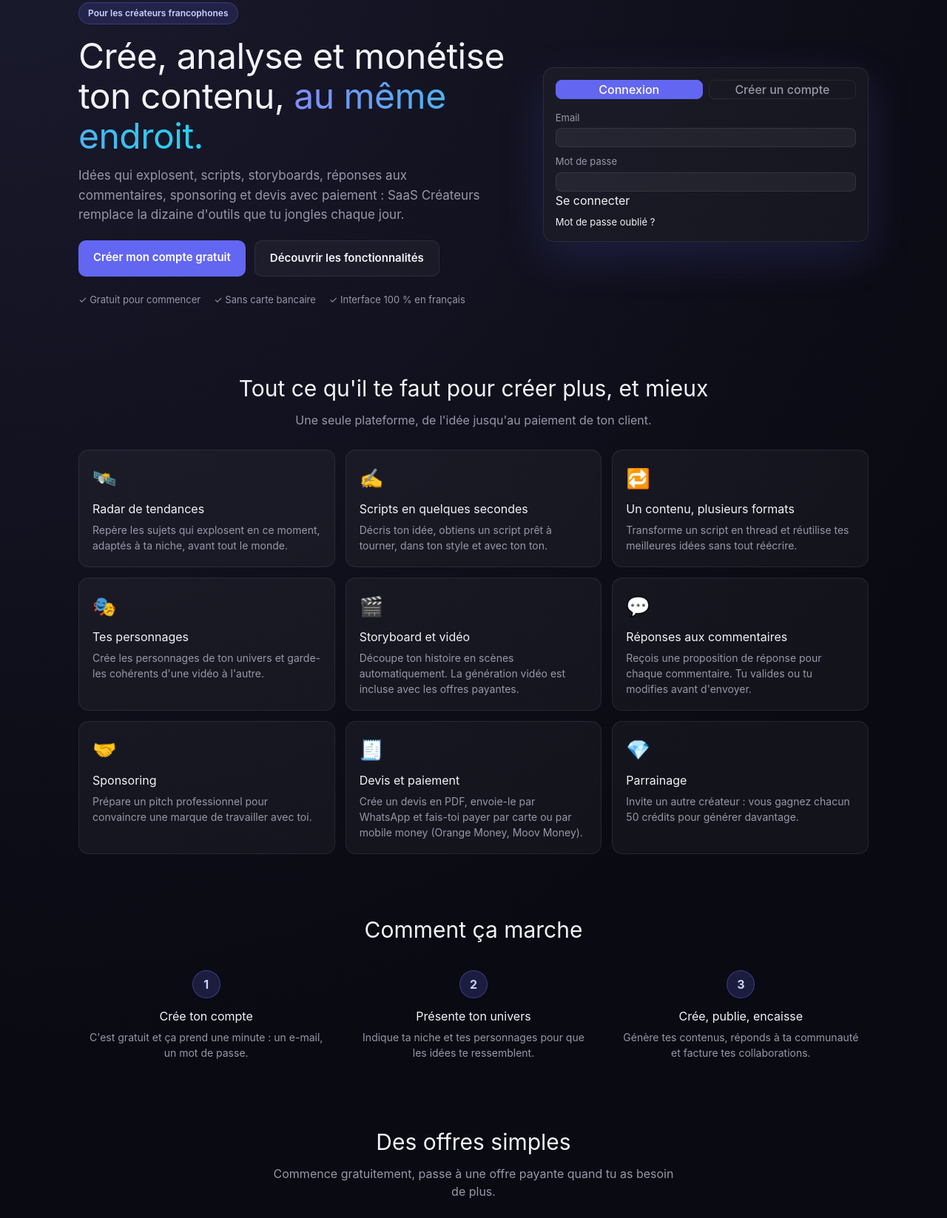
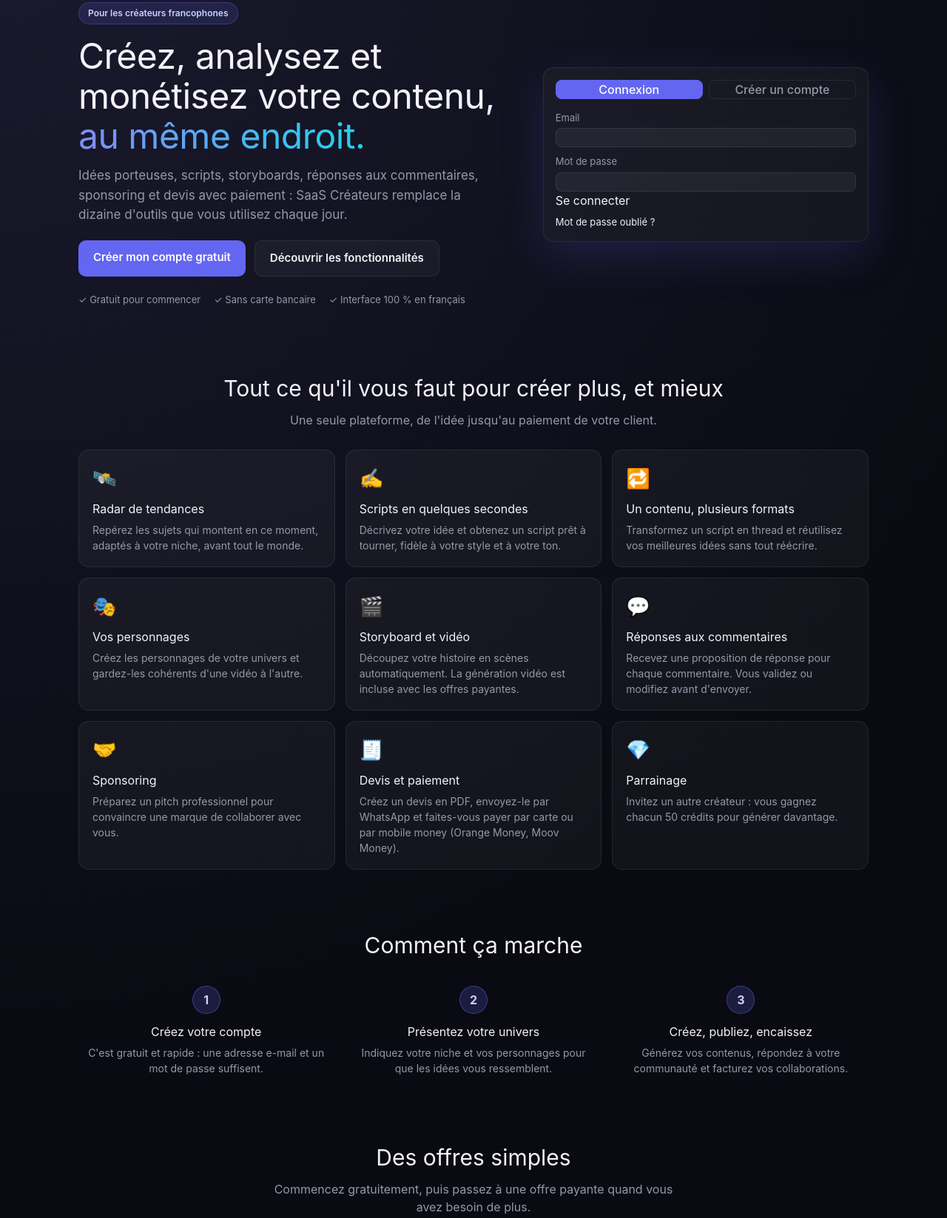
Before and after one commit to farabougou/Saas-createur-frontend, a website: page public/index.html in a window 1280 px wide. Shown: the part 95-1742 px from the top of the page at 74% size. Drawn offline with nearby package versions, Linux system fonts and the light colour scheme; no server answers.

Commit message:
Page d'accueil : passage au vouvoiement

```diff
--- a/public/index.html
+++ b/public/index.html
@@ -3,7 +3,7 @@
 <head>
   <meta charset="UTF-8" />
   <meta name="viewport" content="width=device-width, initial-scale=1.0" />
-  <title>SaaS Créateurs — Crée, analyse et monétise ton contenu</title>
+  <title>SaaS Créateurs — Créez, analysez et monétisez votre contenu</title>
   <meta name="description" content="SaaS Créateurs : la plateforme tout-en-un des créateurs francophones. Idées tendance, scripts, storyboards, réponses aux commentaires, sponsoring et devis avec paiement." />
   <script src="https://cdn.tailwindcss.com"></script>
   <link rel="stylesheet" href="style.css" />
@@ -23,10 +23,10 @@
       <section class="lp-hero">
         <div class="lp-hero-text">
           <span class="lp-badge">Pour les créateurs francophones</span>
-          <h2 class="lp-title">Crée, analyse et monétise ton contenu, <span class="lp-accent">au même endroit.</span></h2>
+          <h2 class="lp-title">Créez, analysez et monétisez votre contenu, <span class="lp-accent">au même endroit.</span></h2>
           <p class="lp-sub">
-            Idées qui explosent, scripts, storyboards, réponses aux commentaires, sponsoring et devis avec paiement :
-            SaaS Créateurs remplace la dizaine d'outils que tu jongles chaque jour.
+            Idées porteuses, scripts, storyboards, réponses aux commentaires, sponsoring et devis avec paiement :
+            SaaS Créateurs remplace la dizaine d'outils que vous utilisez chaque jour.
           </p>
           <div class="lp-cta-row">
             <a href="#auth-section" class="lp-btn lp-btn-primary" data-go-auth="signup">Créer mon compte gratuit</a>
@@ -69,18 +69,18 @@
 
       <!-- ---------- Fonctionnalités ---------- -->
       <section id="lp-features" class="lp-section">
-        <h2 class="lp-h2">Tout ce qu'il te faut pour créer plus, et mieux</h2>
-        <p class="lp-lead">Une seule plateforme, de l'idée jusqu'au paiement de ton client.</p>
+        <h2 class="lp-h2">Tout ce qu'il vous faut pour créer plus, et mieux</h2>
+        <p class="lp-lead">Une seule plateforme, de l'idée jusqu'au paiement de votre client.</p>
         <div class="lp-grid">
-          <article class="lp-card"><div class="lp-icon">🛰️</div><h3>Radar de tendances</h3><p>Repère les sujets qui explosent en ce moment, adaptés à ta niche, avant tout le monde.</p></article>
-          <article class="lp-card"><div class="lp-icon">✍️</div><h3>Scripts en quelques secondes</h3><p>Décris ton idée, obtiens un script prêt à tourner, dans ton style et avec ton ton.</p></article>
-          <article class="lp-card"><div class="lp-icon">🔁</div><h3>Un contenu, plusieurs formats</h3><p>Transforme un script en thread et réutilise tes meilleures idées sans tout réécrire.</p></article>
-          <article class="lp-card"><div class="lp-icon">🎭</div><h3>Tes personnages</h3><p>Crée les personnages de ton univers et garde-les cohérents d'une vidéo à l'autre.</p></article>
-          <article class="lp-card"><div class="lp-icon">🎬</div><h3>Storyboard et vidéo</h3><p>Découpe ton histoire en scènes automatiquement. La génération vidéo est incluse avec les offres payantes.</p></article>
-          <article class="lp-card"><div class="lp-icon">💬</div><h3>Réponses aux commentaires</h3><p>Reçois une proposition de réponse pour chaque commentaire. Tu valides ou tu modifies avant d'envoyer.</p></article>
-          <article class="lp-card"><div class="lp-icon">🤝</div><h3>Sponsoring</h3><p>Prépare un pitch professionnel pour convaincre une marque de travailler avec toi.</p></article>
-          <article class="lp-card"><div class="lp-icon">🧾</div><h3>Devis et paiement</h3><p>Crée un devis en PDF, envoie-le par WhatsApp et fais-toi payer par carte ou par mobile money (Orange Money, Moov Money).</p></article>
-          <article class="lp-card"><div class="lp-icon">💎</div><h3>Parrainage</h3><p>Invite un autre créateur : vous gagnez chacun 50 crédits pour générer davantage.</p></article>
+          <article class="lp-card"><div class="lp-icon">🛰️</div><h3>Radar de tendances</h3><p>Repérez les sujets qui montent en ce moment, adaptés à votre niche, avant tout le monde.</p></article>
+          <article class="lp-card"><div class="lp-icon">✍️</div><h3>Scripts en quelques secondes</h3><p>Décrivez votre idée et obtenez un script prêt à tourner, fidèle à votre style et à votre ton.</p></article>
+          <article class="lp-card"><div class="lp-icon">🔁</div><h3>Un contenu, plusieurs formats</h3><p>Transformez un script en thread et réutilisez vos meilleures idées sans tout réécrire.</p></article>
+          <article class="lp-card"><div class="lp-icon">🎭</div><h3>Vos personnages</h3><p>Créez les personnages de votre univers et gardez-les cohérents d'une vidéo à l'autre.</p></article>
+          <article class="lp-card"><div class="lp-icon">🎬</div><h3>Storyboard et vidéo</h3><p>Découpez votre histoire en scènes automatiquement. La génération vidéo est incluse avec les offres payantes.</p></article>
+          <article class="lp-card"><div class="lp-icon">💬</div><h3>Réponses aux commentaires</h3><p>Recevez une proposition de réponse pour chaque commentaire. Vous validez ou modifiez avant d'envoyer.</p></article>
+          <article class="lp-card"><div class="lp-icon">🤝</div><h3>Sponsoring</h3><p>Préparez un pitch professionnel pour convaincre une marque de collaborer avec vous.</p></article>
+          <article class="lp-card"><div class="lp-icon">🧾</div><h3>Devis et paiement</h3><p>Créez un devis en PDF, envoyez-le par WhatsApp et faites-vous payer par carte ou par mobile money (Orange Money, Moov Money).</p></article>
+          <article class="lp-card"><div class="lp-icon">💎</div><h3>Parrainage</h3><p>Invitez un autre créateur : vous gagnez chacun 50 crédits pour générer davantage.</p></article>
         </div>
       </section>
 
@@ -88,29 +88,29 @@
       <section class="lp-section">
         <h2 class="lp-h2">Comment ça marche</h2>
         <div class="lp-steps">
-          <div class="lp-step"><span class="lp-step-num">1</span><h3>Crée ton compte</h3><p>C'est gratuit et ça prend une minute : un e-mail, un mot de passe.</p></div>
-          <div class="lp-step"><span class="lp-step-num">2</span><h3>Présente ton univers</h3><p>Indique ta niche et tes personnages pour que les idées te ressemblent.</p></div>
-          <div class="lp-step"><span class="lp-step-num">3</span><h3>Crée, publie, encaisse</h3><p>Génère tes contenus, réponds à ta communauté et facture tes collaborations.</p></div>
+          <div class="lp-step"><span class="lp-step-num">1</span><h3>Créez votre compte</h3><p>C'est gratuit et rapide : une adresse e-mail et un mot de passe suffisent.</p></div>
+          <div class="lp-step"><span class="lp-step-num">2</span><h3>Présentez votre univers</h3><p>Indiquez votre niche et vos personnages pour que les idées vous ressemblent.</p></div>
+          <div class="lp-step"><span class="lp-step-num">3</span><h3>Créez, publiez, encaissez</h3><p>Générez vos contenus, répondez à votre communauté et facturez vos collaborations.</p></div>
         </div>
       </section>
 
       <!-- ---------- Offres (la grille est remplie par app.js) ---------- -->
       <section id="plans-section" class="lp-section">
         <h2 class="lp-h2">Des offres simples</h2>
-        <p class="lp-lead">Commence gratuitement, passe à une offre payante quand tu as besoin de plus.</p>
+        <p class="lp-lead">Commencez gratuitement, puis passez à une offre payante quand vous avez besoin de plus.</p>
         <div id="plans-grid" class="plans-grid"></div>
       </section>
 
       <!-- ---------- Questions fréquentes ---------- -->
       <section class="lp-section lp-faq">
         <h2 class="lp-h2">Questions fréquentes</h2>
-        <details><summary>Est-ce vraiment gratuit ?</summary><p>Oui : l'offre gratuite te permet de découvrir l'outil sans carte bancaire. Les offres payantes ajoutent plus de puissance et la génération vidéo.</p></details>
-        <details><summary>Comment je paie mon abonnement ?</summary><p>Par carte bancaire, sur une page de paiement sécurisée par Stripe. Nous ne voyons ni ne stockons les numéros de carte.</p></details>
-        <details><summary>Mes clients au Mali peuvent-ils me payer par Orange Money ?</summary><p>Oui. Sur tes devis, tu ajoutes ton numéro mobile money : il apparaît sur le PDF et dans le message WhatsApp, avec la référence du devis. Tu marques ensuite le devis comme payé dès que tu reçois le transfert.</p></details>
+        <details><summary>Est-ce vraiment gratuit ?</summary><p>Oui : l'offre gratuite vous permet de découvrir l'outil sans carte bancaire. Les offres payantes ajoutent plus de puissance et la génération vidéo.</p></details>
+        <details><summary>Comment payer mon abonnement ?</summary><p>Par carte bancaire, sur une page de paiement sécurisée par Stripe. Nous ne voyons ni ne stockons les numéros de carte.</p></details>
+        <details><summary>Mes clients au Mali peuvent-ils me régler par Orange Money ?</summary><p>Oui. Sur vos devis, vous ajoutez votre numéro mobile money : il apparaît sur le PDF et dans le message WhatsApp, avec la référence du devis. Vous marquez ensuite le devis comme payé dès réception du transfert.</p></details>
       </section>
 
       <section class="lp-final">
-        <h2 class="lp-h2">Prêt à gagner du temps sur ton contenu ?</h2>
+        <h2 class="lp-h2">Prêt à gagner du temps sur votre contenu ?</h2>
         <a href="#auth-section" class="lp-btn lp-btn-primary" data-go-auth="signup">Créer mon compte gratuit</a>
       </section>
     </div>
```
